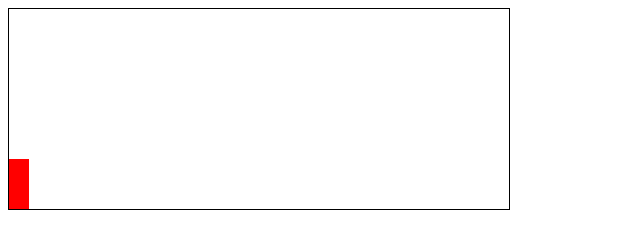
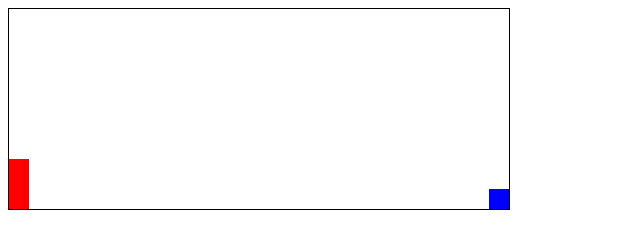
Before and after one commit to AdmiralKeso/Dino-Jump, a plain HTML site: page index.html in a window 1280 px wide. Shown: the full height of the page, 0-640 px from the left. Drawn offline with Linux system fonts and the light colour scheme.

Commit message:
Add block obstacle

```diff
--- a/styles.css
+++ b/styles.css
@@ -10,3 +10,11 @@
     position: relative;
     top: 150px;
 }
+#block {
+    width: 20px;
+    height: 20px;
+    background-color: blue;
+    position: relative;
+    top: 130px;
+    left: 480px;
+}
```
